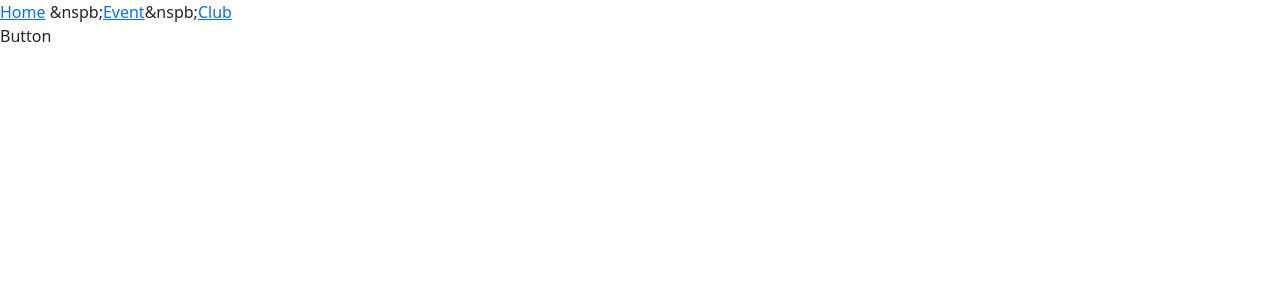
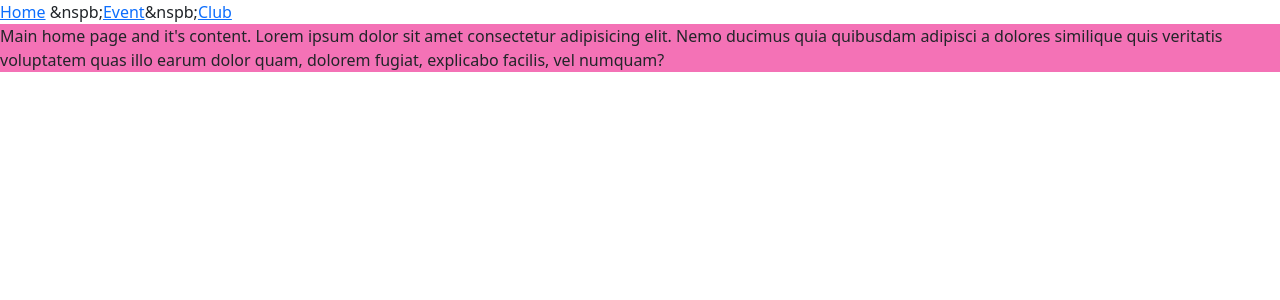
Before and after one commit to pantheepatel/CampusConnect.github.io, a React (Create React App) app in the folder campus-connect-app/: page / in a window 1280 px wide. Shown: the top 300 px of the page. Built offline with nearby package versions, Linux system fonts and the light colour scheme.

Commit message:
installed material ui

```diff
--- a/campus-connect-app/package.json
+++ b/campus-connect-app/package.json
@@ -3,6 +3,9 @@
   "version": "0.1.0",
   "private": true,
   "dependencies": {
+    "@emotion/react": "^11.11.1",
+    "@emotion/styled": "^11.11.0",
+    "@mui/material": "^5.14.6",
     "@testing-library/jest-dom": "^5.17.0",
     "@testing-library/react": "^13.4.0",
     "@testing-library/user-event": "^13.5.0",
--- a/campus-connect-app/src/App.js
+++ b/campus-connect-app/src/App.js
@@ -10,37 +10,25 @@ import ClubForm from './components/club/ClubForm';
 import ClubListMy from './components/club/ClubListMy';
 import EventListMy from './components/event/EventListMy';
 function App() {
+
   return (
     <div>
       <Router>
-        {/* <div>
-          <ul>
-            <li>
-              <Link to="/">Home</Link>
-            </li>
-            <li>
-              <Link to="event">Event</Link>
-            </li>
-            <li>
-              <Link to="club">Club</Link>
-            </li>
-          </ul>
-        </div> */}
         <Header></Header>
 
         <Routes>
           <Route path='/' element={<Button />} />
           <Route path='event' element={<EventList />}>
             <Route path='addEvent' element={<EventForm />} />
-            <Route path='myEvent' element={<EventList />} />
+            {/* <Route path='myEvent' element={<EventList />} /> */}
             {/* remove add option from my eventlist*/}
-            {/* <Route path='myEvent' element={<EventListMy />} /> */}
+            <Route path='myEvent' element={<EventListMy />} />
           </Route>
           <Route path='club' element={<ClubList />} >
             <Route path='addClub' element={<ClubForm />} />
-            <Route path='myClub' element={<ClubList />} />
+            {/* <Route path='myClub' element={<ClubList/>} />  */}
             {/* remove add option from my clublist*/}
-            {/* <Route path='myClub' element={<ClubListMy />} /> */}
+            <Route path='myClub' element={<ClubListMy />} />
           </Route>
         </Routes>
       </Router>
--- a/campus-connect-app/src/components/club/ClubForm.js
+++ b/campus-connect-app/src/components/club/ClubForm.js
@@ -1,6 +1,8 @@
 import React from 'react'
 
 function ClubForm() {
+
+console.log(window.location.pathname);
   return (
     <div>ClubForm</div>
   )
--- a/campus-connect-app/src/components/common/Button.js
+++ b/campus-connect-app/src/components/common/Button.js
@@ -2,8 +2,9 @@ import React from 'react'
 
 function Button() {
   return (
-    <div>
-      Button
+    <div className='bg-pink-400 h-full'>
+      Main home page and it's content.
+      Lorem ipsum dolor sit amet consectetur adipisicing elit. Nemo ducimus quia quibusdam adipisci a dolores similique quis veritatis voluptatem quas illo earum dolor quam, dolorem fugiat, explicabo facilis, vel numquam?
     </div>
   )
 }
```
Also changed, not shown: campus-connect-app/src/components/club/ClubList.js (+17 -3 lines), 1 other file (tests, documents, lock files or other folders).
